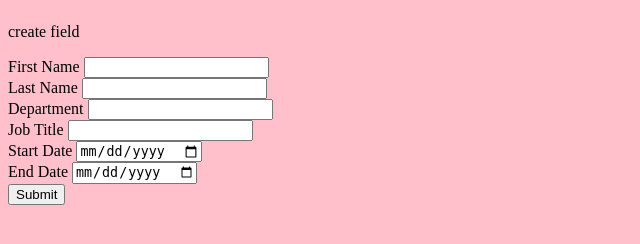
After one commit to jude52/staff-app-, a Django app: page /staff/create_field.html in a window 1280 px wide. The commit adds this page. Shown: the part 57-301 px from the top of the page, without its empty margins (0-640 px from the left). Run offline with Django 4.2, Linux system fonts and the light colour scheme.

Commit message:
commiting create_field.html and updated views / paths un url.py

```diff
--- a/Interview/staff/models.py
+++ b/Interview/staff/models.py
@@ -1,4 +1,5 @@
 from django.db import models
+from datetime import datetime
 
 # Create your models here.
 class StaffInfo(models.Model):
--- a/Interview/staff/static/staff/style.css
+++ b/Interview/staff/static/staff/style.css
@@ -5,9 +5,3 @@ body{
 .title{
     text-align: center;
 }
-
-.search_categories{
-    display: flex;
-    justify-content: center;
-    align-content: space-between;
-}
--- /dev/null
+++ b/Interview/staff/templates/staff/create_field.html
@@ -0,0 +1,37 @@
+{% extends "staff/base.html" %} {% load static %} {% block head %} {% endblock %}
+<!DOCTYPE html>
+<html>
+ {% block content %}
+<p>create field </p>
+
+<form action="" method="POST">
+
+  <label name="first_name" for="first_name">First Name</label>
+  <input name="first_name" id="first_name"/>
+    <br>
+  <label name="last_name" for="last_name">Last Name</label>
+  <input name="last_name" id="last_name"/>
+ <br>
+  <label name="department" for="department">Department </label>
+  <input name="department" id="department"/>
+ <br>
+  <label name="job_title" for="job_title">Job Title</label>
+  <input name="job_title" id="job_title"/>
+ <br>
+  <label name="start_date" for="start_date">Start Date</label>
+  <input name="start_date" id="start_date" type="date"/>
+ <br>
+  <label name="end_date" for="end_date">End Date</label>
+  <input name="end_date" id="end_date" type="date"/>
+ <br>
+  <input value="Submit" type="submit"/>
+</form>
+
+
+
+
+
+
+ {%endblock%}
+
+ </html>
--- a/Interview/staff/urls.py
+++ b/Interview/staff/urls.py
@@ -2,5 +2,8 @@ from django.urls import path
 from . import views
 
 urlpatterns = [
-    path("", views.home)
+    path("", views.home),
+    path("staff/input.html", views.TestView.as_view(), name='input'),
+    path("staff/create_field.html", views.CreateTestView.as_view(), name='create'),
+
 ]
--- a/Interview/staff/views.py
+++ b/Interview/staff/views.py
@@ -1,6 +1,25 @@
+from dataclasses import fields
 from django.shortcuts import render
+from django.template import context
+from .models import StaffInfo
+from django.views.generic import ListView
+from django.views.generic.edit import CreateView, DeleteView, UpdateView
 
 # Create your views here.
 def home(request):
     context = {"company": "NESCOLL"}
     return render(request, "staff/home.html", context)
+
+
+class TestView(ListView):
+    model = StaffInfo
+    template_name = "staff/input.html"
+
+class CreateTestView(CreateView):
+    model = StaffInfo
+    template_name = "staff/create_field.html"
+    fields = [
+       'first_name',
+        'last_name', 'department', 'job_title', 'start_date', 'end_date'
+
+    ]
```
Also changed, not shown: Interview/staff/templates/staff/home.html (+15 -3 lines), Interview/staff/templates/staff/input.html (added, +16 -0 lines).
